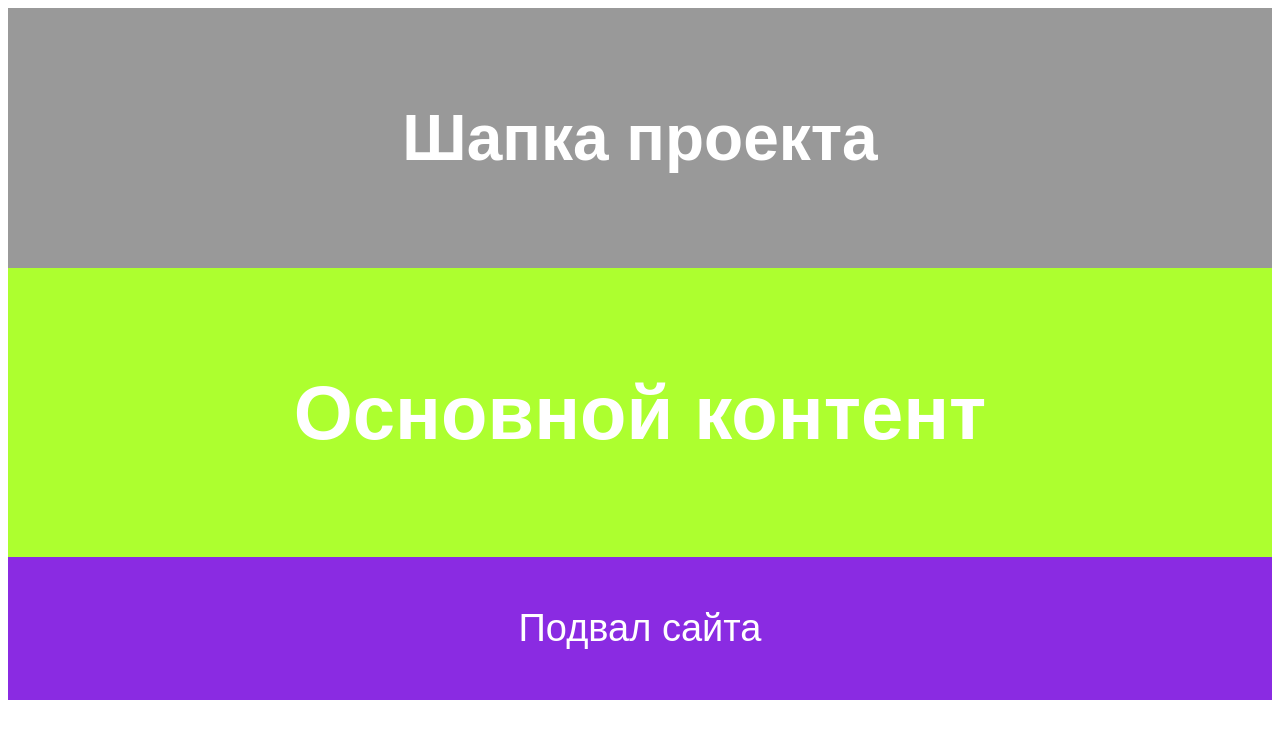
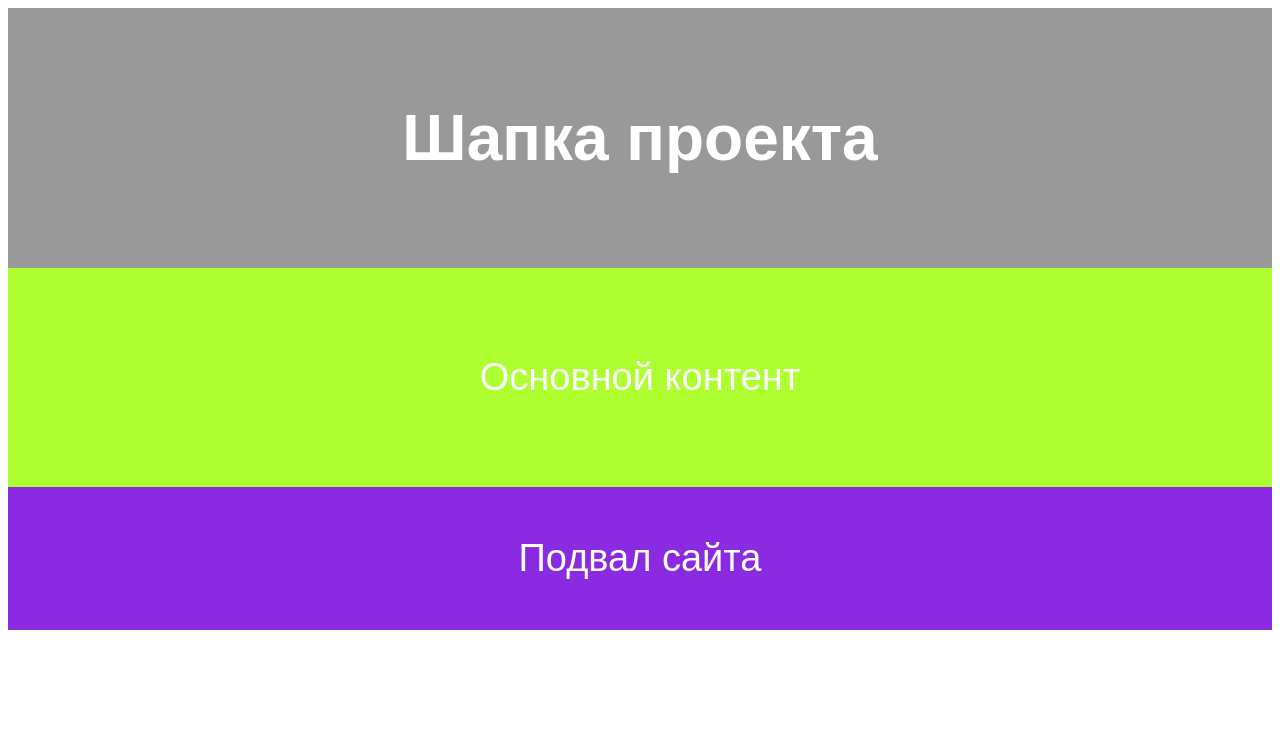
Before and after one commit to aivictorov/remote-test, a plain HTML site: page index.html in a window 1280 px wide. Drawn offline with Linux system fonts and the light colour scheme.

Commit message:
edited main page

```diff
--- a/index.html
+++ b/index.html
@@ -15,7 +15,7 @@
 	</header>
 
 	<main class="main">
-		<h1>Основной контент</h1>
+		<p>Основной контент</p>
 	</main>
 
 	<footer class="footer">
```
